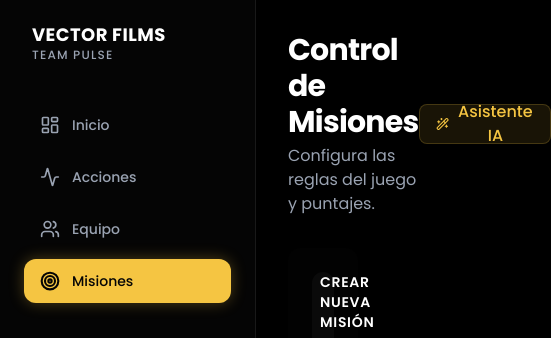
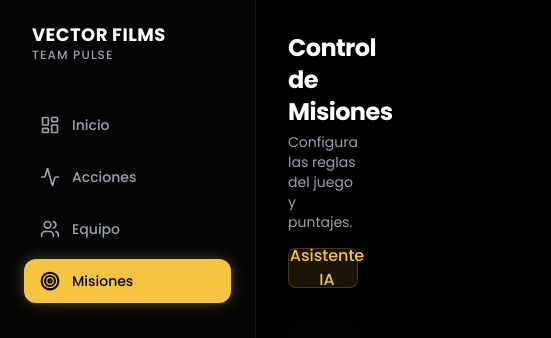
Before and after one commit to fernandezjhonatan19-max/Vector-Films, a React (Vite) app: page /misiones in a window 390 px wide. Shown: the top 338 px of the page, 551 px wide, since content can reach past the window. Built offline with nearby package versions, Linux system fonts and the light colour scheme; no server answers; the database is empty.

Commit message:
Final mobile responsiveness tweaks for Team and Missions pages

```diff
--- a/src/pages/Missions.tsx
+++ b/src/pages/Missions.tsx
@@ -63,12 +63,12 @@ export function Missions() {
 
     return (
         <div className="space-y-8">
-            <div className="flex items-center justify-between">
+            <div className="flex flex-col md:flex-row md:items-center justify-between gap-4">
                 <div>
-                    <h1 className="text-3xl font-bold text-white tracking-tight">Control de Misiones</h1>
-                    <p className="text-muted mt-1">Configura las reglas del juego y puntajes.</p>
+                    <h1 className="text-2xl md:text-3xl font-bold text-white tracking-tight">Control de Misiones</h1>
+                    <p className="text-muted text-sm mt-1">Configura las reglas del juego y puntajes.</p>
                 </div>
-                <Button variant="secondary" className="gap-2 text-primary border-primary/20 bg-primary/10 hover:bg-primary/20">
+                <Button variant="secondary" className="gap-2 text-primary border-primary/20 bg-primary/10 hover:bg-primary/20 w-full md:w-auto">
                     <Wand2 className="h-4 w-4" /> Asistente IA
                 </Button>
             </div>
```
